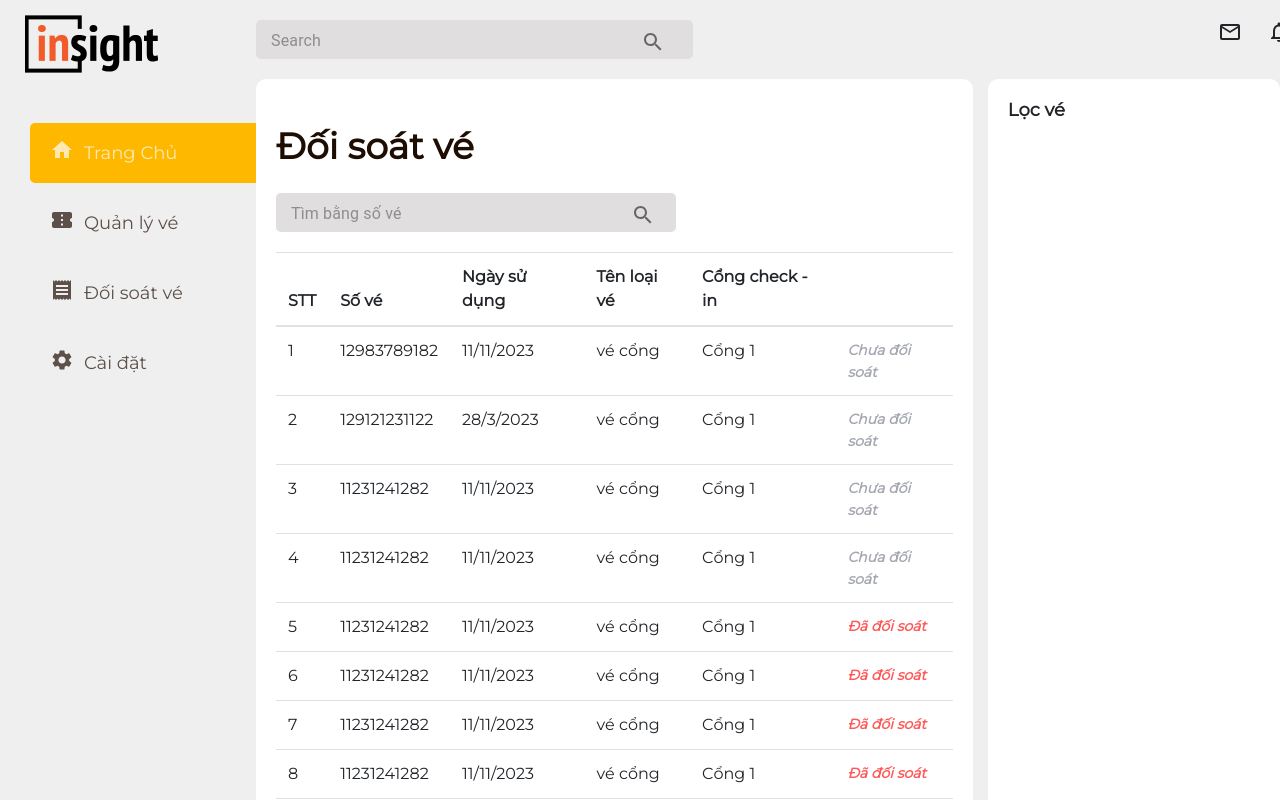
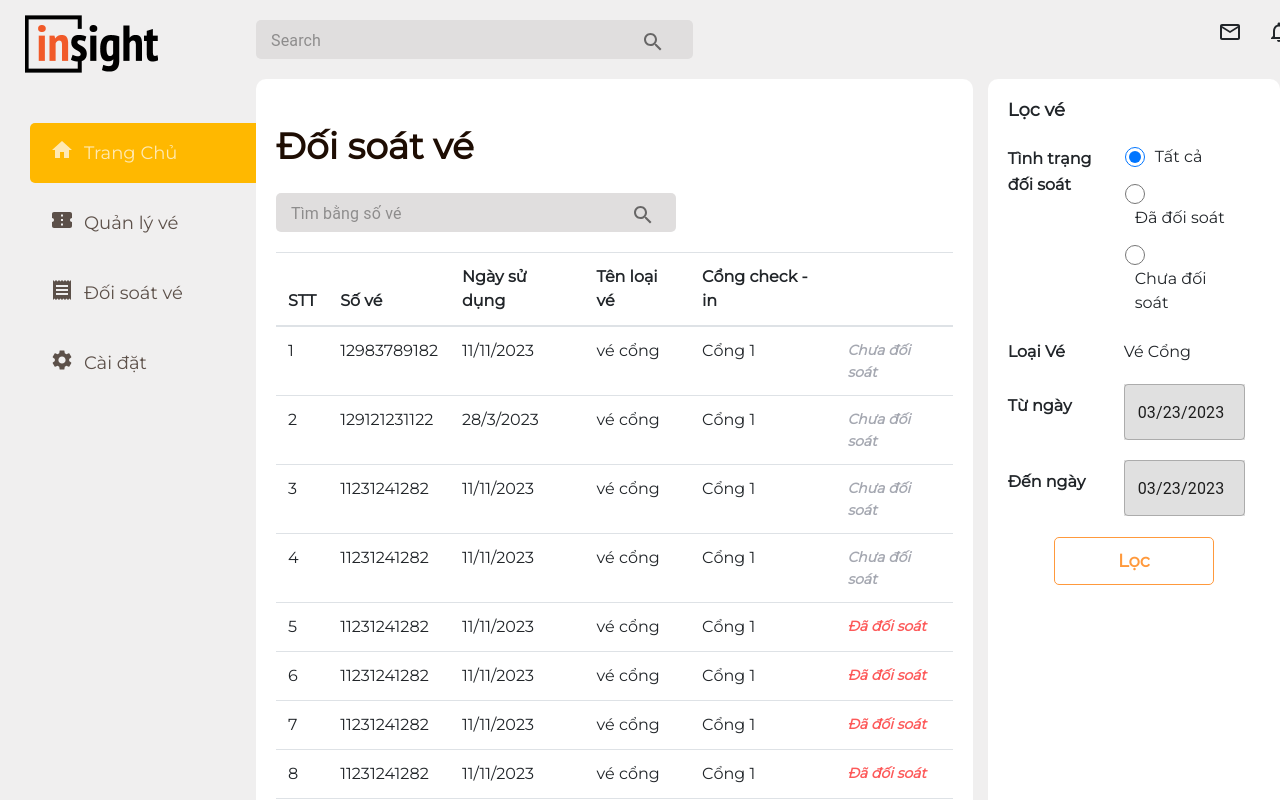
Before and after one commit to sonnguyen190/Admin-CMS-Ticket-Sale, a React (Create React App) app: page /ticketcheck in a window 1280 px wide. Shown: the top 800 px of the page. Built offline with nearby package versions, Linux system fonts and the light colour scheme.

Commit message:
Filter Check ticket,Date choose,read only

```diff
--- a/package.json
+++ b/package.json
@@ -6,6 +6,9 @@
     "@emotion/react": "^11.10.6",
     "@emotion/styled": "^11.10.6",
     "@mui/icons-material": "^5.11.11",
+    "@mui/material": "^5.11.15",
+    "@mui/styled-engine-sc": "^5.11.11",
+    "@mui/x-date-pickers": "^6.0.3",
     "@testing-library/jest-dom": "^5.16.5",
     "@testing-library/react": "^13.4.0",
     "@testing-library/user-event": "^13.5.0",
@@ -14,12 +17,14 @@
     "@types/react": "^18.0.28",
     "@types/react-dom": "^18.0.11",
     "chart.js": "^4.2.1",
+    "dayjs": "^1.11.7",
     "react": "^18.2.0",
     "react-chartjs-2": "^5.2.0",
     "react-dom": "^18.2.0",
     "react-router-dom": "^6.9.0",
     "react-scripts": "5.0.1",
     "recharts": "^2.5.0",
+    "styled-components": "^5.3.9",
     "typescript": "^4.9.5",
     "web-vitals": "^2.1.4"
   },
--- a/src/Pages/CheckTicket/CheckTicket.css
+++ b/src/Pages/CheckTicket/CheckTicket.css
@@ -50,3 +50,100 @@
     padding: 20px;
     margin-left: 15px;
 }
+.ul_li_filter{
+    position: relative;
+    display: inline;
+    margin-top: 20px;
+}
+.tinhtrangdoisoat{
+    display: inline-block;
+    margin-top: 25px;
+    font-style: normal;
+    font-weight: 600;
+    font-size: 16px;
+    line-height: 26px;
+}
+.filtercheck{
+    display: grid;
+    grid-template-columns: 40% 60%;
+}
+.ul_li_filter ul {
+    padding: 0 15px;
+    align-items: center;
+ }
+.ul_li_filter ul li{
+    list-style-type: none;
+    align-items: center;
+    padding: 1px;
+ }
+.ul_li_filter ul li label{
+    padding: 0px 0px 0px 10px;
+    align-items: center;
+
+ }
+ .ul_li_filter ul li input {
+    font-size: 40px;
+    align-items: center;
+    height: 20px;
+    width: 20px;
+    position: relative;
+    top: 5px;
+ }
+ .typeTicket{
+    display: grid;
+    grid-template-columns: 40% 60%;
+ }
+ .typeTicket_content{
+    padding: 0 15px;
+    align-items: center;
+ }
+ .typeTicket_name{
+    font-style: normal;
+    font-weight: 600;
+    font-size: 16px;
+ }
+ .CheckDate_name{
+    font-style: normal;
+    font-weight: 600;
+    font-size: 16px;
+    margin-top: 10px;
+ }
+ .tungay{
+    display: grid;
+    grid-template-columns: 40% 60%;
+    margin-top: 20px;
+ }
+ .CheckDate_content{
+    padding: 0 15px;
+    align-items: center;
+
+ }
+.DatePicker{
+    background: #E0E0E0;
+ }
+.AcceptFilter{
+    text-align: center;
+    display: flex;
+    flex-direction: row;
+    justify-content: center;
+    align-items: center;
+    padding: 11px 24px;
+    gap: 10px;
+    margin-top: 10px;
+
+ }
+.buttonFilerAccept{
+    border: solid 1px #FF993C;
+    background-color: white;
+    border-radius: 5px;
+    width: 160px;
+    height: 48px;
+    color: #FF993C;
+    font-style: normal;
+    font-weight: 700;
+    font-size: 18px;
+    line-height: 26px;
+ }
+.buttonFilerAccept:hover{
+    cursor: pointer;
+ }
--- a/src/Pages/CheckTicket/CheckTicket.tsx
+++ b/src/Pages/CheckTicket/CheckTicket.tsx
@@ -1,5 +1,9 @@
-import React from "react";
+import React, { useEffect, useState } from "react";
+import { AdapterDayjs } from "@mui/x-date-pickers/AdapterDayjs";
+import { LocalizationProvider } from "@mui/x-date-pickers/LocalizationProvider";
+import { DatePicker } from "@mui/x-date-pickers/DatePicker";
 import "./CheckTicket.css";
+import dayjs from "dayjs";
 import IconButton from "@mui/material/IconButton";
 import SearchIcon from "@mui/icons-material/Search";
 import InputBase from "@mui/material/InputBase";
@@ -7,6 +11,7 @@ import { TicketCheck } from "./interfaceCheck";
 import ListTableTicketCheck from "../../Components/ListTableTicketCheck";
 
 const CheckTicket: React.FC = () => {
+  const [date, setDate] = useState<any>();
   const dataTicketCheck: TicketCheck[] = [
     {
       code: 12983789182,
@@ -87,10 +92,21 @@ const CheckTicket: React.FC = () => {
       statusCheck: 0,
     },
   ];
+  useEffect(() => {
+    //tạo ngày
+    var today: any = new Date();
+    var dd = String(today.getDate()).padStart(2, "0");
+    var mm = String(today.getMonth() + 1).padStart(2, "0");
+    var yyyy = today.getFullYear();
+    today = mm + "/" + dd + "/" + yyyy;
+
+    setDate(today);
+  }, []);
   return (
     <div className="CheckTicket">
       <div className="CheckTicket_left">
         <div className="doisoatve">Đối soát vé</div>
+        {/* Search */}
         <div>
           <div className="search_bar_Ticketmanagement">
             <InputBase
@@ -106,6 +122,7 @@ const CheckTicket: React.FC = () => {
             </IconButton>
           </div>
         </div>
+        {/* Show Data vé*/}
         <div>
           <table className="table">
             <thead>
@@ -124,6 +141,51 @@ const CheckTicket: React.FC = () => {
       </div>
       <div className="CheckTicket_right">
         <div className="filerCheckTicket">Lọc vé</div>
+        <div className="filtercheck">
+          <div className="tinhtrangdoisoat"> Tình trạng đối soát</div>
+          <div className="ul_li_filter">
+            <ul>
+              <li>
+                <input defaultChecked type="radio" name="checkTicket" />
+                <label>Tất cả</label>
+              </li>
+              <li>
+                <input type="radio" name="checkTicket" />
+                <label>Đã đối soát</label>
+              </li>
+              <li>
+                <input type="radio" name="checkTicket" />
+                <label>Chưa đối soát</label>
+              </li>
+            </ul>
+          </div>
+        </div>
+        {/* Đối soát vé loại vé */}
+        <div className="typeTicket">
+          <div className="typeTicket_name">Loại Vé</div>
+          <div className="typeTicket_content">Vé Cổng</div>
+        </div>
+        {/* Đối soát vé từ ngày */}
+        <div className="tungay">
+          <div className="CheckDate_name">Từ ngày</div>
+          <div className="CheckDate_content">
+            <LocalizationProvider dateAdapter={AdapterDayjs}>
+              <DatePicker value={dayjs(date)} readOnly className="DatePicker" />
+            </LocalizationProvider>
+          </div>
+        </div>
+        {/* Đối soát vé đến ngày */}
+        <div className="tungay">
+          <div className="CheckDate_name">Đến ngày</div>
+          <div className="CheckDate_content">
+            <LocalizationProvider dateAdapter={AdapterDayjs}>
+              <DatePicker defaultValue={dayjs(date)} className="DatePicker" />
+            </LocalizationProvider>
+          </div>
+        </div>
+        <div className="AcceptFilter">
+          <button className="buttonFilerAccept">Lọc</button>
+        </div>
       </div>
     </div>
   );
--- a/src/Pages/Home/Home.css
+++ b/src/Pages/Home/Home.css
@@ -44,7 +44,7 @@
 .All_Douhnut{
     width: 100%;
     align-items: center;
-    height:206px ;
+    height:280px ;
 }
 .Douhnut_Family_Event{
     display:grid ;
```
Also changed, not shown: 1 other file (tests, documents, lock files or other folders).
